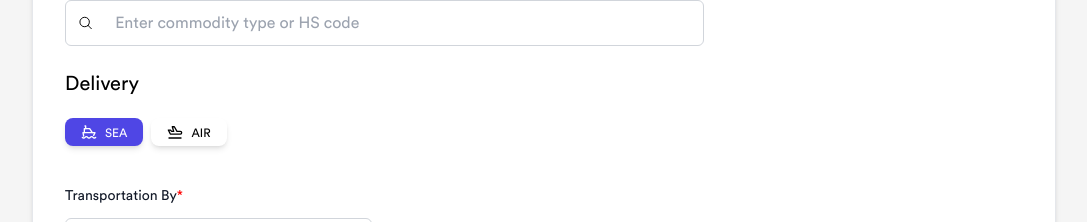
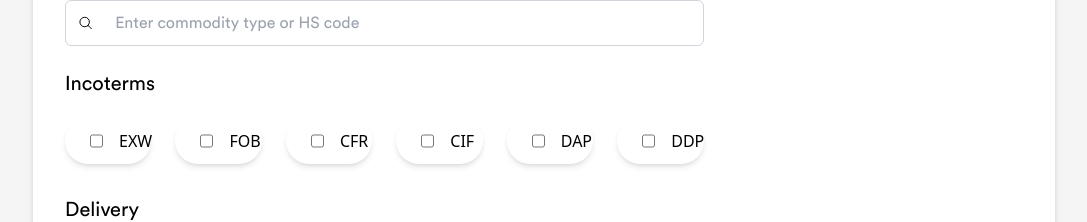
Before and after one commit to R4rohitm/Request-Quote-Frontend, a React (Create React App) app: page /requestquote in a window 1280 px wide. Shown: the part 269-491 px from the top of the page, without its empty margins (96-1183 px from the left). Built offline with nearby package versions, Linux system fonts and the light colour scheme.

Commit message:
Added Incoterms

```diff
--- /dev/null
+++ b/src/components/Incoterms.jsx
@@ -0,0 +1,185 @@
+import React, { useState } from "react";
+
+const Incoterms = ({ formData, setFormData }) => {
+  const [incoterms, setIncoterms] = useState(true);
+  const [exw, setExw] = useState(false);
+  const [fob, setFob] = useState(false);
+  const [cfr, setCfr] = useState(false);
+  const [cif, setCif] = useState(false);
+  const [dap, setDap] = useState(false);
+  const [ddp, setDdp] = useState(false);
+  return (
+    <div class="grid gap-6 mb-6 grid-cols-2 sm:grid-cols-3 md:grid-cols-4 lg:grid-cols-6">
+      <button
+        type="button"
+        onClick={() => {
+          setExw(!exw);
+          setFob(false);
+          setCfr(false);
+          setCif(false);
+          setDap(false);
+          setDdp(false);
+          setFormData({ ...formData, incoterms: "EXW" });
+        }}
+        class={
+          exw
+            ? "relative inline-flex items-center justify-between gap-4 mb-2 px-6 py-2.5 text-black hover:shadow-2xl shadow-md border rounded-full md:w-auto  border-[#4F46E5]"
+            : "relative inline-flex items-center justify-between gap-4 mb-2 px-6 py-2.5 text-black hover:shadow-2xl shadow-md border border-transparent rounded-full md:w-auto hover:border-[#4F46E5]"
+        }
+      >
+        <input
+          id="link-checkbox"
+          type="checkbox"
+          checked={exw}
+          value=""
+          class="w-4 h-4 bg-gray-100 rounded border-gray-300 hover:border-[#4F46E5] accent-[#4F46E5]"
+        />
+        <div class="flex gap-1 justify-center items-center">
+          <p class="font-sm font-sans font-light">EXW</p>
+        </div>
+      </button>
+      <button
+        type="button"
+        onClick={() => {
+          setExw(false);
+          setFob(!fob);
+          setCfr(false);
+          setCif(false);
+          setDap(false);
+          setDdp(false);
+          setFormData({ ...formData, incoterms: "FOB" });
+        }}
+        class={
+          fob
+            ? "relative inline-flex items-center justify-between gap-4 mb-2 px-6 py-2.5 text-black hover:shadow-2xl shadow-md border rounded-full md:w-auto  border-[#4F46E5]"
+            : "relative inline-flex items-center justify-between gap-4 mb-2 px-6 py-2.5 text-black hover:shadow-2xl shadow-md border border-transparent rounded-full md:w-auto hover:border-[#4F46E5]"
+        }
+      >
+        <input
+          id="link-checkbox"
+          type="checkbox"
+          checked={fob}
+          value=""
+          class="w-4 h-4 bg-gray-100 rounded border-gray-300 hover:border-[#4F46E5] accent-[#4F46E5]"
+        />
+        <div class="flex gap-1 justify-center items-center">
+          <p class="font-sm font-sans font-light">FOB</p>
+        </div>
+      </button>
+      <button
+        type="button"
+        onClick={() => {
+          setExw(false);
+          setFob(false);
+          setCfr(!cfr);
+          setCif(false);
+          setDap(false);
+          setDdp(false);
+          setFormData({ ...formData, incoterms: "CFR" });
+        }}
+        class={
+          cfr
+            ? "relative inline-flex items-center justify-between gap-4 mb-2 px-6 py-2.5 text-black hover:shadow-2xl shadow-md border rounded-full md:w-auto  border-[#4F46E5]"
+            : "relative inline-flex items-center justify-between gap-4 mb-2 px-6 py-2.5 text-black hover:shadow-2xl shadow-md border border-transparent rounded-full md:w-auto hover:border-[#4F46E5]"
+        }
+      >
+        <input
+          id="link-checkbox"
+          type="checkbox"
+          checked={cfr}
+          value=""
+          class="w-4 h-4 bg-gray-100 rounded border-gray-300 hover:border-[#4F46E5] accent-[#4F46E5]"
+        />
+        <div class="flex gap-1 justify-center items-center">
+          <p class="font-sm font-sans font-light">CFR</p>
+        </div>
+      </button>
+      <button
+        type="button"
+        onClick={() => {
+          setExw(false);
+          setFob(false);
+          setCfr(false);
+          setCif(!cif);
+          setDap(false);
+          setDdp(false);
+          setFormData({ ...formData, incoterms: "CIF" });
+        }}
+        class={
+          cif
+            ? "relative inline-flex items-center justify-between gap-4 mb-2 px-6 py-2.5 text-black hover:shadow-2xl shadow-md border rounded-full md:w-auto  border-[#4F46E5]"
+            : "relative inline-flex items-center justify-between gap-4 mb-2 px-6 py-2.5 text-black hover:shadow-2xl shadow-md border border-transparent rounded-full md:w-auto hover:border-[#4F46E5]"
+        }
+      >
+        <input
+          id="link-checkbox"
+          type="checkbox"
+          checked={cif}
+          value=""
+          class="w-4 h-4 bg-gray-100 rounded border-gray-300 hover:border-[#4F46E5] accent-[#4F46E5]"
+        />
+        <div class="flex gap-1 justify-center items-center">
+          <p class="font-sm font-sans font-light">CIF</p>
+        </div>
+      </button>
+      <button
+        type="button"
+        onClick={() => {
+          setExw(false);
+          setFob(false);
+          setCfr(false);
+          setCif(false);
+          setDap(!dap);
+          setDdp(false);
+          setFormData({ ...formData, incoterms: "DAP" });
+        }}
+        class={
+          dap
+            ? "relative inline-flex items-center justify-between gap-4 mb-2 px-6 py-2.5 text-black hover:shadow-2xl shadow-md border rounded-full md:w-auto  border-[#4F46E5]"
+            : "relative inline-flex items-center justify-between gap-4 mb-2 px-6 py-2.5 text-black hover:shadow-2xl shadow-md border border-transparent rounded-full md:w-auto hover:border-[#4F46E5]"
+        }
+      >
+        <input
+          id="link-checkbox"
+          type="checkbox"
+          checked={dap}
+          value=""
+          class="w-4 h-4 bg-gray-100 rounded border-gray-300 hover:border-[#4F46E5] accent-[#4F46E5]"
+        />
+        <div class="flex gap-1 justify-center items-center">
+          <p class="font-sm font-sans font-light">DAP</p>
+        </div>
+      </button>
+      <button
+        type="button"
+        onClick={() => {
+          setExw(false);
+          setFob(false);
+          setCfr(false);
+          setCif(false);
+          setDap(false);
+          setDdp(!ddp);
+          setFormData({ ...formData, incoterms: "DDP" });
+        }}
+        class={
+          ddp
+            ? "relative inline-flex items-center justify-between gap-4 mb-2 px-6 py-2.5 text-black hover:shadow-2xl shadow-md border rounded-full md:w-auto  border-[#4F46E5]"
+            : "relative inline-flex items-center justify-between gap-4 mb-2 px-6 py-2.5 text-black hover:shadow-2xl shadow-md border border-transparent rounded-full md:w-auto hover:border-[#4F46E5]"
+        }
+      >
+        <input
+          id="link-checkbox"
+          type="checkbox"
+          checked={ddp}
+          value=""
+          class="w-4 h-4 bg-gray-100 rounded border-gray-300 hover:border-[#4F46E5] accent-[#4F46E5]"
+        />
+        <div class="flex gap-1 justify-center items-center">
+          <p class="font-sm font-sans font-light">DDP</p>
+        </div>
+      </button>
+    </div>
+  );
+};
+
+export default Incoterms;
--- a/src/components/RequestQuote2.jsx
+++ b/src/components/RequestQuote2.jsx
@@ -7,6 +7,7 @@ import AdditionalProductInfo from "./AdditionalProductInfo";
 import { ToastContainer, toast } from "react-toastify";
 import "react-toastify/dist/ReactToastify.css";
 import AssociatedServices from "./AssociatedServices";
+import Incoterms from "./Incoterms";
 
 // today's date function
 
@@ -315,6 +316,9 @@ const RequestQuote2 = () => {
               />
             ) : null}
           </div>
+          {/* Incoterms */}
+          <h5 class="text-xl font-medium mb-5">Incoterms</h5>
+          <Incoterms formData={formData} setFormData={setFormData} />
           {/* Delivery Type */}
           <h5 class="text-xl font-medium mb-5">Delivery</h5>
           <div class="flex space-x-2 justify-start mb-10">
```
